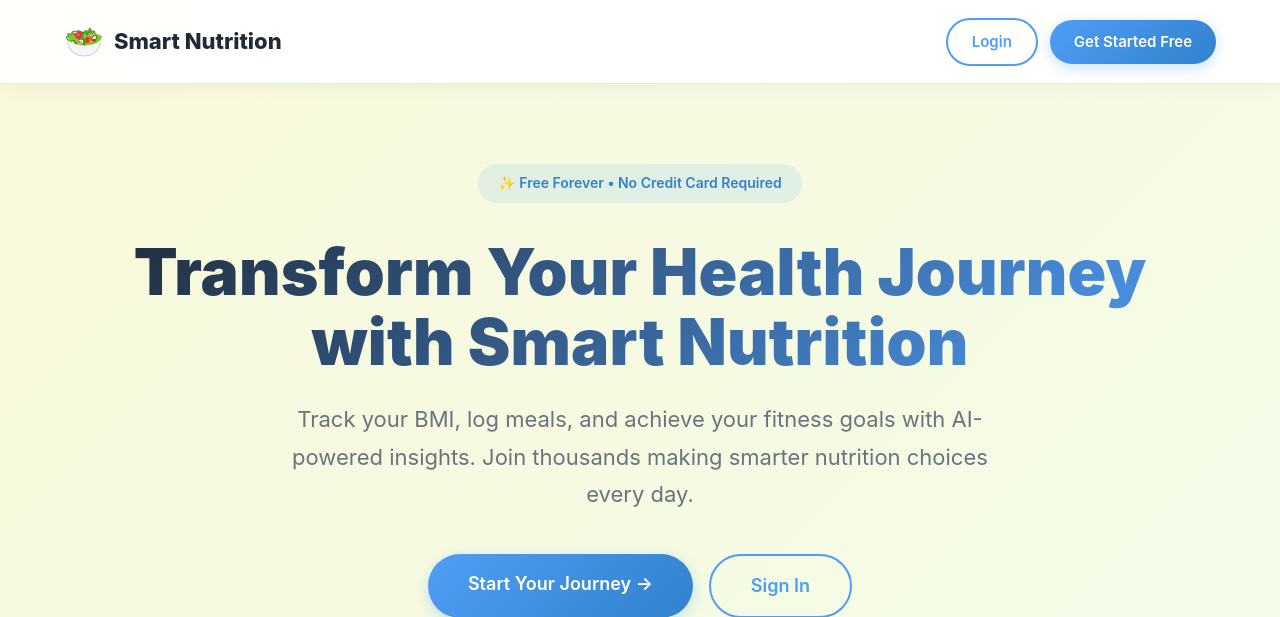
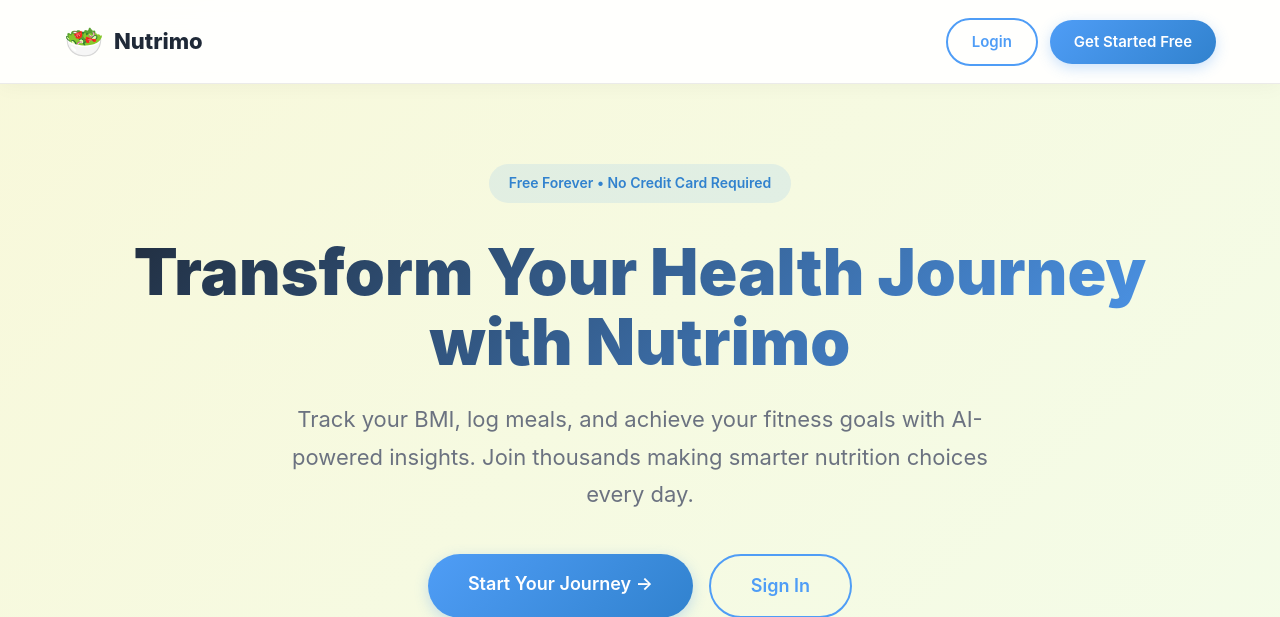
Before and after one commit to nehaa-aa/DBMSproject2, a Flask app: page / in a window 1280 px wide. Shown: the top 617 px of the page. Run offline with Flask 3, Linux system fonts and the light colour scheme.

Commit message:
UI changes

```diff
--- a/frontend/templates/index.html
+++ b/frontend/templates/index.html
@@ -3,7 +3,7 @@
 <head>
   <meta charset="UTF-8">
   <meta name="viewport" content="width=device-width, initial-scale=1.0">
-  <title>Smart Nutrition & BMI Tracker - Your Health Companion</title>
+  <title>Nutrimo - Nutrition & BMI Tracker</title>
   <link rel="stylesheet" href="{{ url_for('static', filename='css/style.css') }}">
   <style>
     /* Landing Page Specific Styles */
@@ -391,7 +391,7 @@
       <div class="nav-container">
         <a href="/" class="logo">
           <span class="logo-icon">🥗</span>
-          <span>Smart Nutrition</span>
+          <span>Nutrimo</span>
         </a>
         <div class="nav-actions">
           <a href="/login" class="btn btn-outline">Login</a>
@@ -402,8 +402,8 @@
 
     <!-- Hero Section -->
     <section class="hero">
-      <div class="hero-badge">✨ Free Forever • No Credit Card Required</div>
-      <h1>Transform Your Health Journey with Smart Nutrition</h1>
+      <div class="hero-badge">Free Forever • No Credit Card Required</div>
+      <h1>Transform Your Health Journey with Nutrimo</h1>
       <p class="hero-subtitle">
         Track your BMI, log meals, and achieve your fitness goals with AI-powered insights.
         Join thousands making smarter nutrition choices every day.
@@ -463,7 +463,7 @@
         </div>
 
         <div class="feature-card">
-          <span class="feature-icon">🎯</span>
+          <span class="feature-icon">🧭</span>
           <h3>Personalized Goals</h3>
           <p>Set weight loss, gain, or maintenance goals. Get customized recommendations based on your activity level and targets.</p>
         </div>
@@ -524,7 +524,7 @@
     <footer class="landing-footer">
       <div class="footer-content">
         <div class="footer-section">
-          <h4>Smart Nutrition</h4>
+          <h4>Nutrimo</h4>
           <p>Your personal health companion for tracking BMI, nutrition, and achieving fitness goals with smart insights.</p>
         </div>
 
@@ -554,7 +554,7 @@
       </div>
 
       <div class="footer-bottom">
-        <p>&copy; 2025 Smart Nutrition & BMI Tracker. Built with ❤️ for healthy living.</p>
+        <p>&copy; 2025 Nutrimo - Nutrition & BMI Tracker. Built with ❤️ for healthy living.</p>
       </div>
     </footer>
   </div>
```
Also changed, not shown: frontend/templates/base.html (+4 -4 lines).
